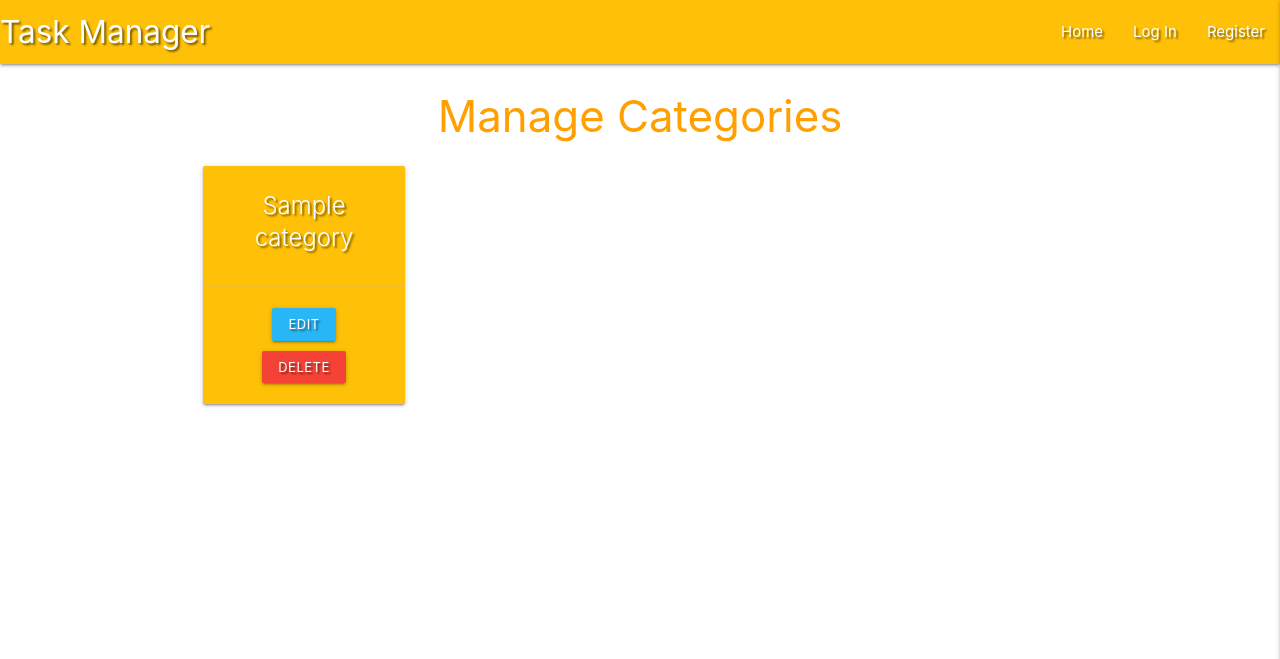
After one commit to oisintohak/flask-task-manager-project, a Flask app: page /get_categories in a window 1280 px wide. The commit adds this page. Shown: the top 659 px of the page. Run offline with Flask 2, Linux system fonts and the light colour scheme; a database or web service that is not in the repository returns one stand-in record (values such as "Sample title"); some libraries are stand-ins or nearby versions.

Commit message:
add manage categories template

```diff
--- a/app.py
+++ b/app.py
@@ -139,6 +139,12 @@ def delete_task(task_id):
     return redirect(url_for("get_tasks"))
 
 
+@app.route("/get_categories")
+def get_categories():
+    categories = list(mongo.db.categories.find().sort("category_name", 1))
+    return render_template("categories.html", categories=categories)
+
+
 if __name__ == "__main__":
     app.run(host=os.environ.get("IP"),
             port=int(os.environ.get("PORT")),
--- a/templates/base.html
+++ b/templates/base.html
@@ -28,7 +28,9 @@
           {% if session.user %}
             <li><a href="{{ url_for('profile', username=session['user']) }}">Profile</a></li>
             <li><a href="{{ url_for('add_task') }}">New Task</a></li>
-            <li><a href="#">Manage Categories</a></li>
+            {% if session.user|lower == "admin"|lower %}
+              <li><a href="{{ url_for('get_categories') }}">Manage Categories</a></li>
+            {% endif %}
             <li><a href="{{ url_for('logout') }}">Log Out</a></li>
           {% else %}
             <li><a href="{{ url_for('login') }}">Log In</a></li>
@@ -46,7 +48,7 @@
       {% if session.user %}
       <li><a href="{{ url_for('profile', username=session['user']) }}">Profile</a></li>
       <li><a href="{{ url_for('add_task') }}">New Task</a></li>
-      <li><a href="#">Manage Categories</a></li>
+      <li><a href="{{ url_for('get_categories') }}">Manage Categories</a></li>
       <li><a href="{{ url_for('logout') }}">Log Out</a></li>
     {% else %}
       <li><a href="{{ url_for('login') }}">Log In</a></li>
--- /dev/null
+++ b/templates/categories.html
@@ -0,0 +1,25 @@
+{% extends "base.html" %}
+{% block content %}
+
+<h3 class="amber-text text-darken-2 center-align">Manage Categories</h3>
+
+
+<div class="row">
+  {% for category in categories %}
+    <div class="col s12 m3">
+      <div class="card amber text-shadow center-align">
+        <div class="card-content white-text">
+          <span class="card-title">{{ category.category_name }}</span>
+        </div>
+        <div class="card-action">
+          <a href="#" class="btn-small light-blue lighten-1">Edit</a>
+          <a href="#" class="btn-small red">Delete</a>
+    </div>
+      </div>
+    </div>
+  {% endfor %}
+
+</div>
+
+
+{% endblock %}
--- a/templates/tasks.html
+++ b/templates/tasks.html
@@ -9,8 +9,8 @@
           <div class="col s3">
             <i class="fas fa-caret-down"></i>
             {% if session.user|lower == task.created_by|lower %}
-              <a href="{{ url_for('delete_task', task_id=task._id) }}" class="btn-small red">Delete</a>
-              <a href="{{ url_for('edit_task', task_id=task._id) }}" class="btn-small light-blue lighten-1">Edit</a>
+            <a href="{{ url_for('edit_task', task_id=task._id) }}" class="btn-small light-blue lighten-1">Edit</a>
+            <a href="{{ url_for('delete_task', task_id=task._id) }}" class="btn-small red">Delete</a>
             {% endif %}
 
           </div>
```
